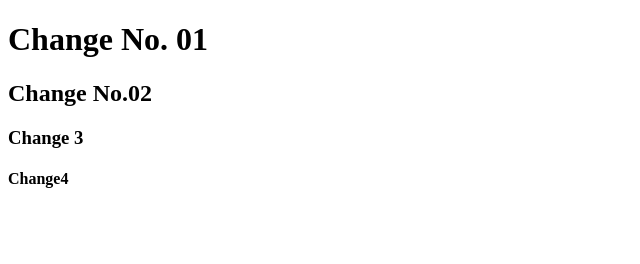
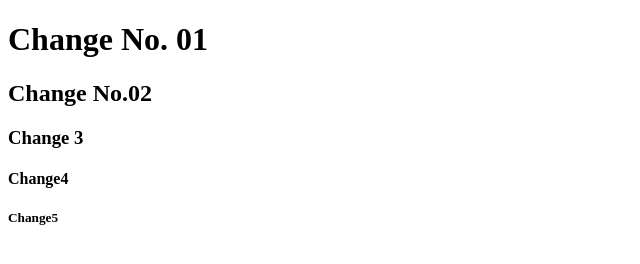
Before and after one commit to ssadafahmed/index.html1, a plain HTML site: page index.html in a window 1280 px wide. Shown: the full height of the page, 0-640 px from the left. Drawn offline with Linux system fonts and the light colour scheme.

Commit message:
Change 5

```diff
--- a/index.html
+++ b/index.html
@@ -10,5 +10,6 @@
    <h2>Change No.02</h2>
     <h3>Change 3</h3>
     <h4> Change4 </h4>
+    <h5>Change5</h5>
 </body>
 </html>
```
